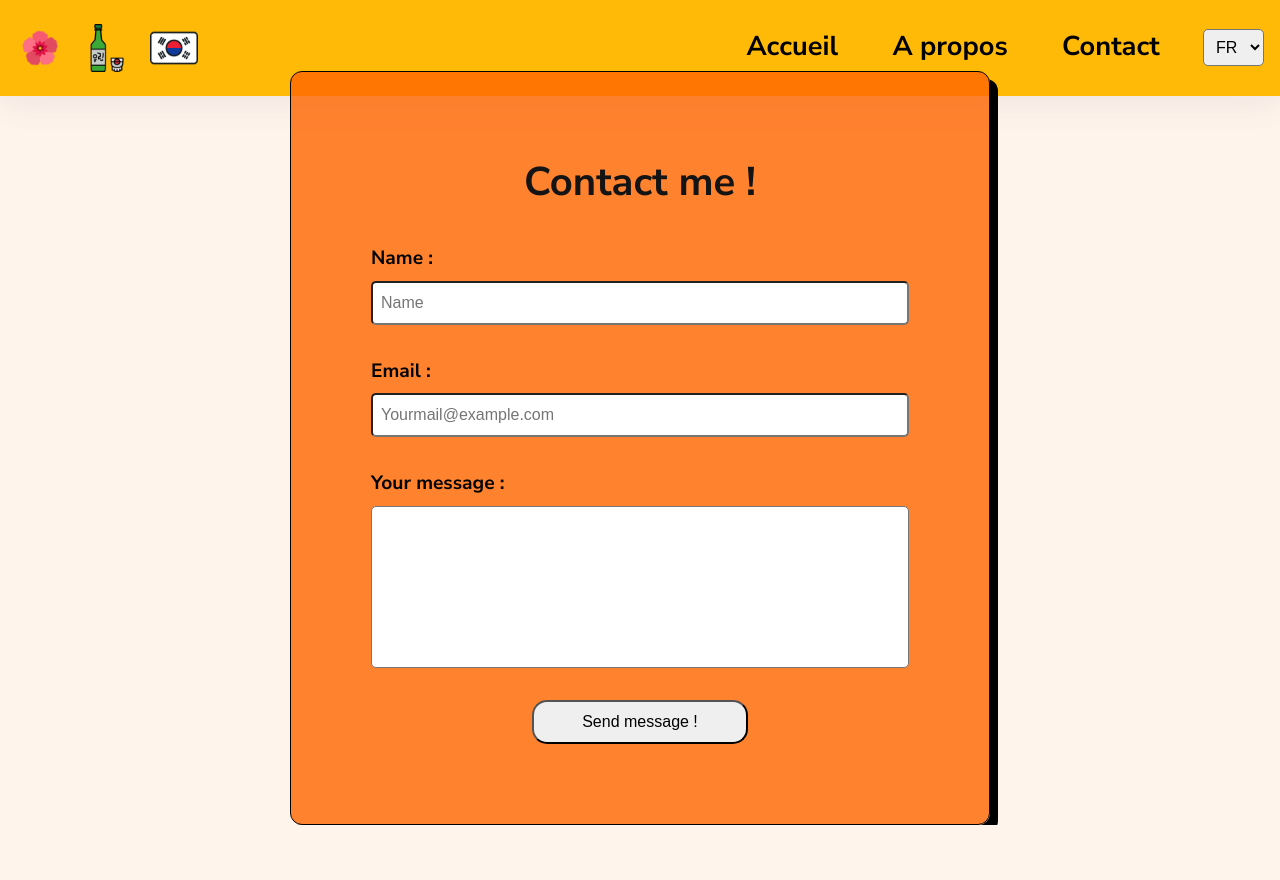
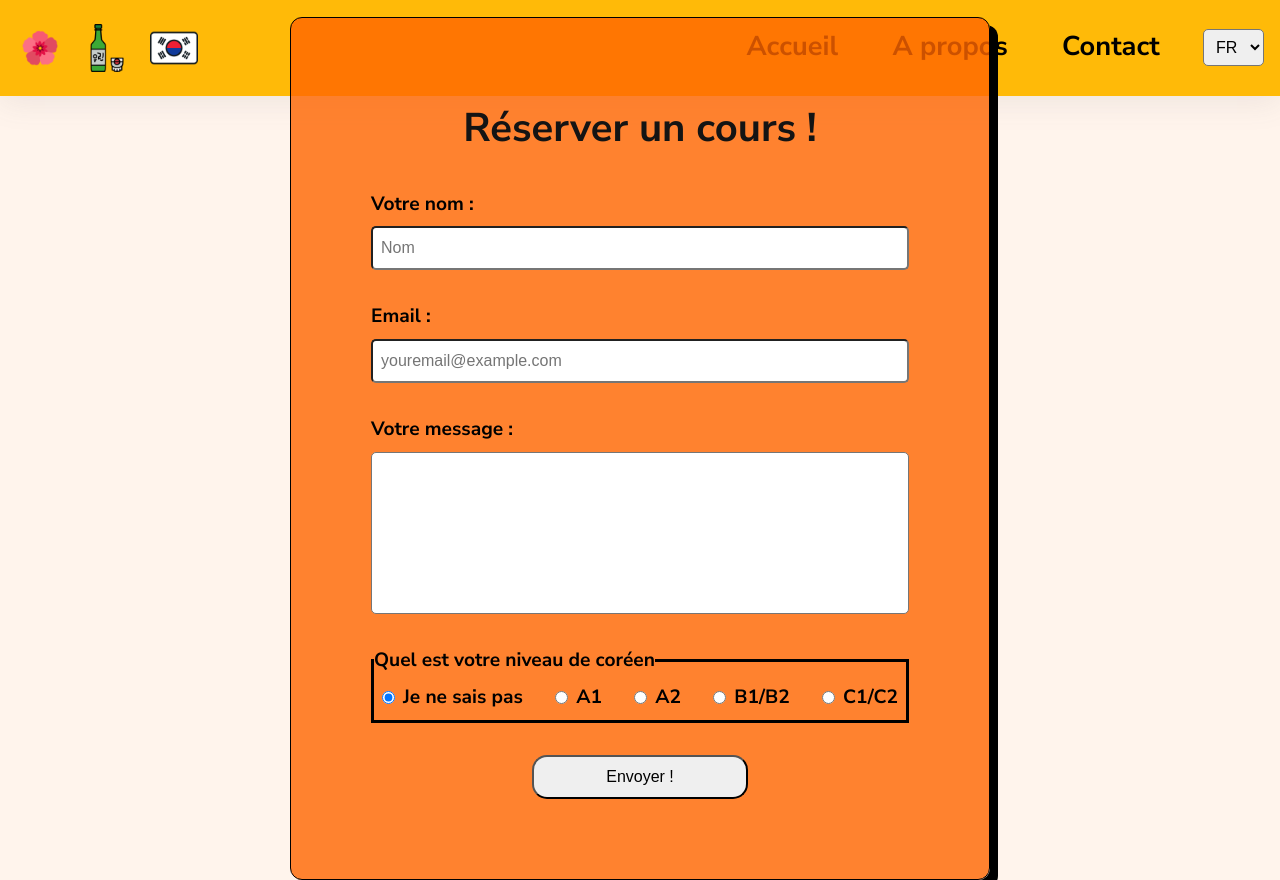
Before and after one commit to RomainAuger7/seon-saeng-nim, a Vue app: page /contact in a window 1280 px wide. Before the commit the page ends 825 px from the top, so only its background shows below. Built offline with nearby package versions, Linux system fonts and the light colour scheme.

Commit message:
Contact form logic using emailjs

```diff
--- a/eslint.config.js
+++ b/eslint.config.js
@@ -16,6 +16,7 @@ export default defineConfig([
       globals: {
         ...globals.browser,
       },
+      node: true,
     },
   },
 
--- a/src/components/ContactForm.vue
+++ b/src/components/ContactForm.vue
@@ -6,21 +6,41 @@ const form = ref({
   name: '',
   email: '',
   message: '',
+  level: 'unknown',
 })
 
+const success = ref(false)
+const error = ref(false)
+
 const handleSubmit = () => {
-  console.log(form.value)
+  const formData = {
+    name: form.value.name,
+    email: form.value.email,
+    message: form.value.message,
+    level: form.value.level,
+  }
 
-  emailjs.sendForm('service_ul44o2v', 'template_2boir3a', form.value, 'HjjET-fvszPWBoPKo').then(
+  emailjs
+    .send(
+      import.meta.env.VITE_EMAILJS_SERVICE,
+      import.meta.env.VITE_EMAILJS_TEMPLATE,
+      formData,
+      import.meta.env.VITE_EMAILJS_PUBLIC_KEY,
+    )
+    .then(
       () => {
-      alert('Message sent successfully!')
-      // form.value.name = ''
-      // form.value.email = ''
-      // form.value.message = ''
+        setTimeout(() => {
+          success.value = true
+          form.value.name = ''
+          form.value.email = ''
+          form.value.message = ''
+        }, 500)
       },
       (error) => {
+        setTimeout(() => {
+          error.value = true
           console.log(error)
-      alert('Failed to send message, please try again', error)
+        }, 500)
       },
     )
 }
@@ -29,26 +49,79 @@ const handleSubmit = () => {
 <template>
   <form @submit.prevent="handleSubmit">
     <div class="form-container">
-      <h2>Contact me !</h2>
+      <h2>{{ $t('contact.title') }}</h2>
       <div class="form-name">
-        <label for="name">Name :</label>
-        <input type="text" name="name" placeholder="Name" v-model="form.name" required />
+        <label for="name">{{ $t('contact.name') }}</label>
+        <input
+          type="text"
+          name="name"
+          :placeholder="$t('contact.name_placeholder')"
+          v-model="form.name"
+          required
+        />
       </div>
       <div class="form-email">
-        <label for="email">Email :</label>
+        <label for="email">{{ $t('contact.email') }}</label>
         <input
           type="email"
           name="email"
-          placeholder="Yourmail@example.com"
+          :placeholder="
+            $t('contact.email_placeholder', { account: 'youremail', domain: 'example.com' })
+          "
           v-model="form.email"
           required
         />
       </div>
       <div class="form-message">
-        <label for="message">Your message :</label>
+        <label for="message">{{ $t('contact.message') }}</label>
         <textarea name="message" rows="6" style="resize: none" v-model="form.message" required />
       </div>
-      <button type="submit" class="form-button">Send message !</button>
+      <div class="form-radio">
+        <fieldset>
+          <legend>{{ $t('contact.level') }}</legend>
+          <div class="radio-buttons">
+            <div>
+              <input
+                id="unknown"
+                type="radio"
+                name="level"
+                value="unknown"
+                v-model="form.level"
+                checked
+              />
+              <label for="unknown">{{ $t('contact.unknown') }}</label>
+            </div>
+
+            <div class="tooltip" title="Beginner">
+              <input id="A1" type="radio" name="level" value="A1" v-model="form.level" />
+              <label for="A1">A1</label>
+            </div>
+
+            <div class="tooltip" title="Debutant">
+              <input id="A2" type="radio" name="level" value="A2" v-model="form.level" />
+              <label for="A2">A2</label>
+            </div>
+
+            <div title="Intermediate" class="tooltip">
+              <input id="B1" type="radio" name="level" value="B1" v-model="form.level" />
+              <label for="B1">B1/B2</label>
+            </div>
+            <div title="Advanced" class="tooltip">
+              <input id="C1 " type="radio" name="level" value="C1" v-model="form.level" />
+              <label for="C1">C1/C2</label>
+            </div>
+          </div>
+        </fieldset>
+      </div>
+      <button type="submit" class="form-button">{{ $t('contact.validation') }}</button>
+      <Transition name="slide-fade">
+        <div @click="success = false" v-if="success" class="form-success">
+          {{ $t('contact.success') }}
+        </div>
+      </Transition>
+      <Transition name="slide-fade">
+        <div @click="error = false" v-if="error" class="form-error">{{ $t('contact.error') }}</div>
+      </Transition>
     </div>
   </form>
 </template>
@@ -92,4 +165,88 @@ const handleSubmit = () => {
   padding: 0.5rem;
   width: 40%;
 }
+
+.form-radio {
+  appearance: none;
+  font-size: 1.2rem;
+}
+.form-radio div {
+  display: flex;
+  align-items: center;
+  gap: 0.5rem;
+}
+.form-radio fieldset {
+  border: 3px solid black;
+}
+.form-radio legend {
+  font-size: 1.2rem;
+}
+.radio-buttons {
+  display: flex;
+  flex-direction: row;
+  padding: 0.5rem;
+  justify-content: space-between;
+}
+.form-success {
+  width: 80%;
+  margin: auto;
+  border-radius: 5px;
+  background: greenyellow;
+  color: black;
+  border: 4px solid black;
+  font-size: 1.5rem;
+  text-align: center;
+  cursor: pointer;
+}
+.form-error {
+  width: 80%;
+  margin: auto;
+  border-radius: 5px;
+  background: rgb(255, 76, 76);
+  color: black;
+  border: 4px solid black;
+  font-size: 1.5rem;
+  text-align: center;
+  cursor: pointer;
+}
+.tooltip {
+  display: inline;
+  position: relative;
+}
+.tooltip:hover:after {
+  background: #333;
+  background: rgba(0, 0, 0, 0.8);
+  border-radius: 5px;
+  bottom: 26px;
+  color: #fff;
+  content: attr(title);
+  left: 20%;
+  padding: 5px 15px;
+  position: absolute;
+  z-index: 98;
+  width: 220px;
+}
+.tooltip:hover:before {
+  border: solid;
+  border-color: #333 transparent;
+  border-width: 6px 6px 0 6px;
+  bottom: 20px;
+  content: '';
+  left: 50%;
+  position: absolute;
+  z-index: 99;
+}
+.slide-fade-enter-active {
+  transition: all 0.5s ease-out;
+}
+
+.slide-fade-leave-active {
+  transition: all 0.5s cubic-bezier(1, 0.5, 0.8, 1);
+}
+
+.slide-fade-enter-from,
+.slide-fade-leave-to {
+  opacity: 0;
+  transform: translateX(200px);
+}
 </style>
--- a/src/locales/en.json
+++ b/src/locales/en.json
@@ -1,12 +1,25 @@
 {
+  "menu": {
+    "home": "Home",
+    "about": "About",
+    "contact": "Contact"
+  },
   "home": {
     "title": "Hong Yejin",
     "subtitle": "Specialized Korean teacher",
     "content": "Lorem ipsum dolor sit amet, consectetur adipisicing elit. Aliquam culpa delectus doloribus dolorum esse eum hic nemo nostrum, numquam quae quaerat quasi reiciendis reprehenderit rerum sunt tempora veritatis? Atque, quisquam!"
   },
-  "menu": {
-    "home": "Home",
-    "about": "About",
-    "contact": "Contact"
+  "contact": {
+    "title": "Book a class !",
+    "name": "Your name :",
+    "name_placeholder": "Name",
+    "email": "Email :",
+    "email_placeholder": "{account}{'@'}{domain}",
+    "message": "Your message :",
+    "level": "What's your korean level",
+    "unknown": "I don't know",
+    "validation": "Send !",
+    "success": "Message sent successfully!",
+    "error": "Something went wrong.. Try again"
   }
 }
--- a/src/locales/fr.json
+++ b/src/locales/fr.json
@@ -1,12 +1,25 @@
 {
+  "menu": {
+    "home": "Accueil",
+    "about": "A propos",
+    "contact": "Contact"
+  },
   "home": {
     "title": "Hong Yejin",
     "subtitle": "Professeur de coréen spécialisé",
     "content": "Lorem ipsum dolor sit amet, consectetur adipisicing elit. Aliquam culpa delectus doloribus dolorum esse eum hic nemo nostrum, numquam quae quaerat quasi reiciendis reprehenderit rerum sunt tempora veritatis? Atque, quisquam!"
   },
-  "menu": {
-    "home": "Accueil",
-    "about": "A propos",
-    "contact": "Contact"
+  "contact": {
+    "title": "Réserver un cours !",
+    "name": "Votre nom :",
+    "name_placeholder": "Nom",
+    "email": "Email :",
+    "email_placeholder": "{account}{'@'}{domain}",
+    "message": "Votre message :",
+    "level": "Quel est votre niveau de coréen",
+    "unknown": "Je ne sais pas",
+    "validation": "Envoyer !",
+    "success": "Votre message a bien été envoyer !",
+    "error": "Erreur.. Veuillez réessayer"
   }
 }
--- a/src/locales/kr.json
+++ b/src/locales/kr.json
@@ -1,12 +1,25 @@
 {
+  "menu": {
+    "home": "홈",
+    "about": "블로그",
+    "contact": "문의하기"
+  },
   "home": {
     "title": "홍예진",
     "subtitle": "전문 한국어 선생님",
     "content": "다만, 국가는 전통문화의 계승·발전과 민족문화의 창달에 노력하여야 한다, 누구든지 체포 또는 구속의 이유와 변호인의 조력을 받을 권리가 있음을 고지받지 아니하고는 체포 또는 구속을 당하지 아니한다, 국회는 상호원조 또는 안전보장에 관한 조약!"
   },
-  "menu": {
-    "home": "홈",
-    "about": "블로그",
-    "contact": "문의하기"
+  "contact": {
+    "title": "수업을 예약하세요!",
+    "name": "이름 :",
+    "name_placeholder": "이름",
+    "email": "이메일 :",
+    "email_placeholder": "{account}{'@'}{domain}",
+    "message": "메시지 :",
+    "level": "한국어 수준은 어때요",
+    "unknown": "모르겠습니다",
+    "validation": "보내다 !",
+    "success": "메시지가 성공적으로 전송되었습니다!",
+    "error": "오류가 발생했습니다. 다시 시도하세요."
   }
 }
--- a/src/pages/ContactPage.vue
+++ b/src/pages/ContactPage.vue
@@ -5,7 +5,9 @@ import { ref } from 'vue'
 
 <template>
   <div class="container">
-    <ContactForm />
+    <Transition name="fade" appear>
+      <ContactForm />
+    </Transition>
   </div>
 </template>
 
@@ -17,4 +19,12 @@ import { ref } from 'vue'
   align-items: center;
   justify-content: center;
 }
+.fade-enter-from {
+  opacity: 0;
+}
+
+.fade-enter-to {
+  transition: opacity 1s 0.5s;
+  opacity: 1;
+}
 </style>
```
Also changed, not shown: 2 other files (tests, documents, lock files or other folders). Lines whose indentation alone changed are shown as unchanged.
